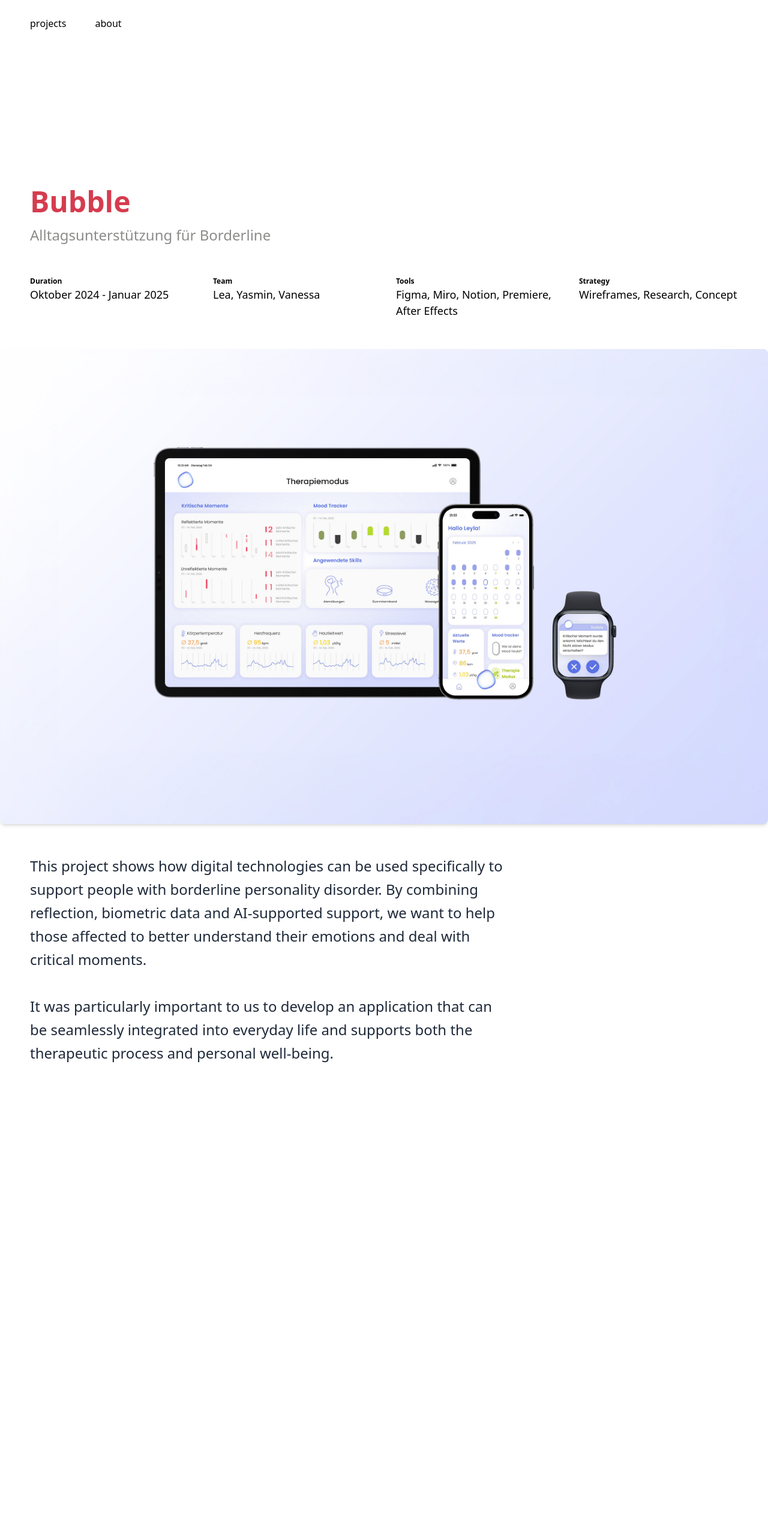
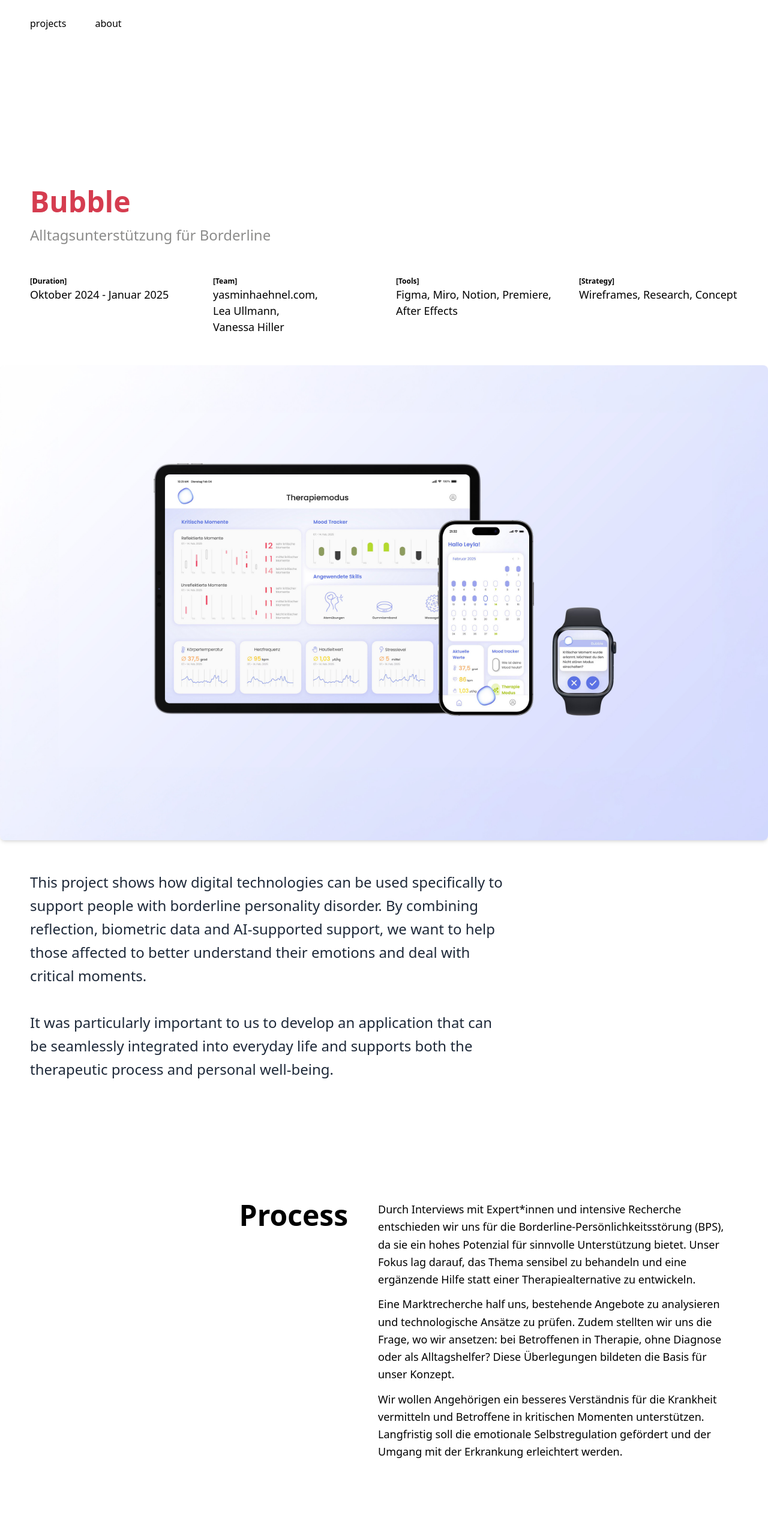
Before and after one commit to michellepriskakern/hfg-portfolio, a Nuxt app: page /projects/Bubble in a window 1280 px wide. Shown: the top 2566 px of the page at 60% size. Before the commit the page ends 1775 px from the top, so only its background shows below. Built offline with nearby package versions, Linux system fonts and the light colour scheme.

Commit message:
projektpage angepasst

```diff
--- a/pages/projects/Bubble.vue
+++ b/pages/projects/Bubble.vue
@@ -9,19 +9,21 @@
     <!-- PROJECT INFO SECTION -->
     <section class="px-[50px] grid grid-cols-1 md:grid-cols-4 gap-10 text-[18px]">
       <div>
-        <h2 class="text-[12px] font-semibold">Duration</h2>
+        <h2 class="text-[12px] font-semibold">[Duration]</h2>
         <p>Oktober 2024 - Januar 2025</p>
       </div>
       <div>
-        <h2 class="text-[12px] font-semibold">Team</h2>
-        <p>Lea, Yasmin, Vanessa</p>
+        <h2 class="text-[12px] font-semibold">[Team]</h2>
+        <a href="https://yasminhaehnel.com" target="_blank" class="text-black-500 hover:underline">yasminhaehnel.com</a>, <br>
+        <a href="https://leaullmann.de" target="_blank" class="text-black-500 hover:underline">Lea Ullmann</a>,<br>
+        <a href="vanessahiller.de" target="_blank" class="text-black-500 hover:underline">Vanessa Hiller</a>
       </div>
       <div>
-        <h2 class="text-[12px] font-semibold">Tools</h2>
+        <h2 class="text-[12px] font-semibold">[Tools]</h2>
         <p>Figma, Miro, Notion, Premiere, <br> After Effects</p>
       </div>
       <div>
-        <h2 class="text-[12px] font-semibold">Strategy</h2>
+        <h2 class="text-[12px] font-semibold">[Strategy]</h2>
         <p>Wireframes, Research, Concept</p>
       </div>
     </section>
@@ -32,9 +34,8 @@
     </section>
 
     <!-- DESCRIPTION SECTION -->
-<!-- DESCRIPTION SECTION -->
     <section class="pl-[50px] mt-[50px] text-[24px] text-gray-800 leading-relaxed">
-  <div class="max-w-[800px]"> <!-- Begrenzung der Textbreite -->
+      <div class="max-w-[800px]">
         <p>
           This project shows how digital technologies can be used specifically to support people with borderline personality disorder.
           By combining reflection, biometric data and AI-supported support, we want to help those affected to better understand their emotions and deal with critical moments.
@@ -43,6 +44,94 @@
         </p>
       </div>
     </section>
+
+<!-- PROCESS SECTION -->
+<section class="mt-[200px] flex justify-end text-[18px] pr-[50px]">
+  <div class="flex items-start space-x-[50px]">
+    <div class="flex flex-col justify-start text-right max-w-[200px]">
+      <h2 class="text-[48px] font-bold leading-[1.0] mb-2">Process</h2>
+    </div>
+    <div class="max-w-[600px] text-left leading-relaxed flex flex-col gap-[12px]">
+      <p>
+        Durch Interviews mit Expert*innen und intensive Recherche entschieden wir uns für die Borderline-Persönlichkeitsstörung (BPS), da sie ein hohes Potenzial für sinnvolle Unterstützung bietet.
+        Unser Fokus lag darauf, das Thema sensibel zu behandeln und eine ergänzende Hilfe statt einer Therapiealternative zu entwickeln.
+      </p>
+      <p>
+        Eine Marktrecherche half uns, bestehende Angebote zu analysieren und technologische Ansätze zu prüfen. Zudem stellten wir uns die Frage, wo wir ansetzen:
+        bei Betroffenen in Therapie, ohne Diagnose oder als Alltagshelfer? Diese Überlegungen bildeten die Basis für unser Konzept.
+      </p>
+      <p>
+        Wir wollen Angehörigen ein besseres Verständnis für die Krankheit vermitteln und Betroffene in kritischen Momenten unterstützen.
+        Langfristig soll die emotionale Selbstregulation gefördert und der Umgang mit der Erkrankung erleichtert werden.
+      </p>
+    </div>
+  </div>
+</section>
+
+
+<!-- IMAGE SECTION (Tablet) -->
+<section class="mt-[200px] flex justify-center">
+  <img src="/images/bubble-tablet.png" alt="Project Image" class="w-[1428px] h-[792px] object-cover rounded-lg shadow-md" />
+</section>
+
+<!-- TABLET SECTION -->
+<section class="mt-[200px] flex justify-end text-[18px] pr-[50px]">
+  <div class="flex items-start space-x-[50px]">
+    <div class="flex flex-col justify-start text-right max-w-[200px]">
+      <h2 class="text-[48px] font-bold leading-[1.0] mb-2">Tablet</h2>
+    </div>
+    <div class="max-w-[600px] text-left leading-relaxed flex flex-col gap-[12px]">
+      <p>
+        Our app supports therapy by allowing users to decide for themselves in therapy mode which data is shared with therapists.
+        They see an overview of the relevant data since the last session on their tablet.
+        The display can be made clearly visible using a whiteboard or projector.
+        After therapy, the mode is deactivated and the data can only be viewed by the user again.
+      </p>
+    </div>
+  </div>
+</section>
+
+<!-- IMAGE SECTION (Smartwatch) -->
+<section class="mt-[200px] flex justify-center">
+  <img src="/images/bubble-smartwatch.png" alt="Project Image" class="w-[1428px] h-[792px] object-cover rounded-lg shadow-md" />
+</section>
+
+<!-- SMARTWATCH SECTION -->
+<section class="mt-[200px] flex justify-end text-[18px] pr-[50px]">
+  <div class="flex items-start space-x-[120px]"> <!-- Abstand vergrößert -->
+    <div class="flex flex-col justify-start text-right max-w-[200px] flex-shrink-0">
+      <h2 class="text-[48px] font-bold leading-[1.0] mb-2">Smartwatch</h2>
+    </div>
+    <div class="max-w-[600px] text-left leading-relaxed flex flex-col gap-[12px]">
+      <p>
+        The smartwatch measures bio-metric data and recognises critical moments.
+        If the values rise, a notification is sent and you can use the ‘do not disturb’ mode
+        to notify the saved trusted persons in your environment.
+      </p>
+    </div>
+  </div>
+</section>
+
+
+<!-- IMAGE SECTION (App) -->
+<section class="mt-[200px] flex justify-center">
+  <img src="/images/bubble-app.png" alt="Project Image" class="w-[1428px] h-[792px] object-cover rounded-lg shadow-md" />
+</section>
+
+<!-- APP SECTION -->
+<section class="mt-[200px] flex justify-end text-[18px] pr-[50px] mb-[200px]">
+  <div class="flex items-start space-x-[50px]">
+    <div class="flex flex-col justify-start text-right max-w-[200px]">
+      <h2 class="text-[48px] font-bold leading-[1.0] mb-2">App</h2>
+    </div>
+    <div class="max-w-[600px] text-left leading-relaxed flex flex-col gap-[12px]">
+      <p>
+        The main function of the app is reflection. Users can view measured data and critical moments and carry out an AI-supported reflection with ‘Bubble’ every day. This is documented and can be viewed again later in the journal. Anonymised critical moments can be replayed for better reflection.
+      </p>
+    </div>
+  </div>
+</section>
+
 
 
   </div>
```
Lines whose indentation alone changed are shown as unchanged.
